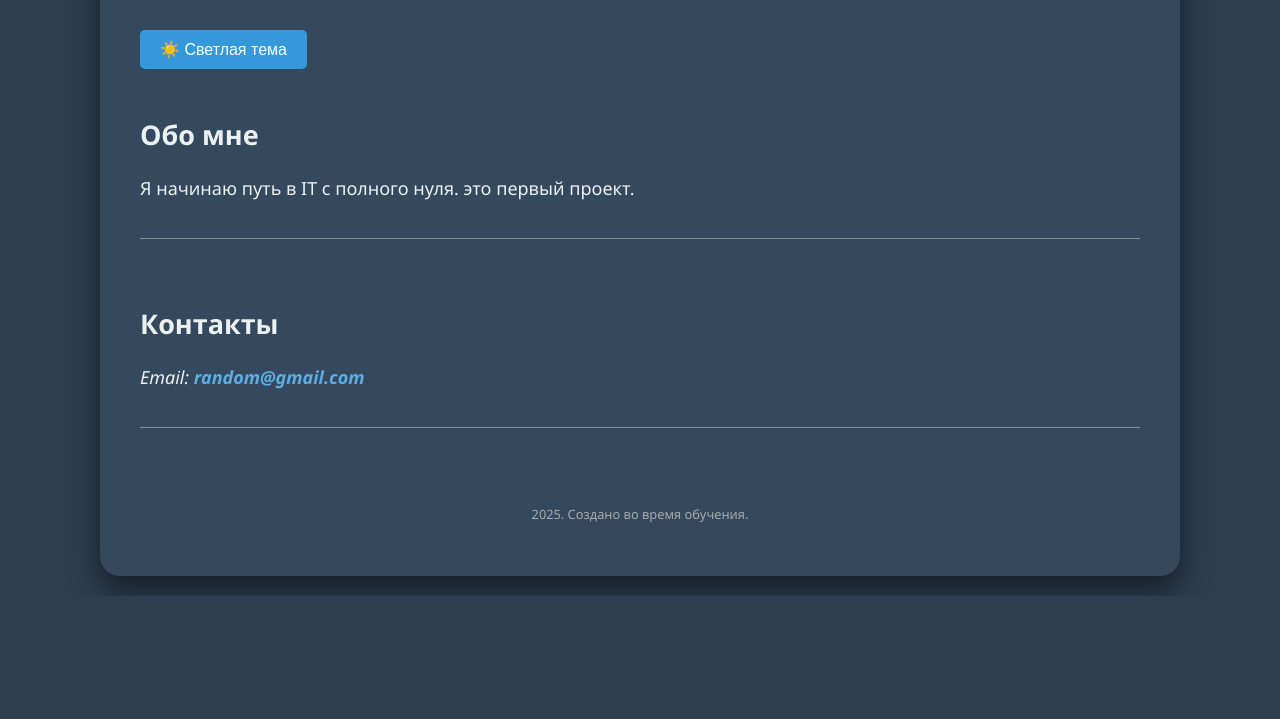
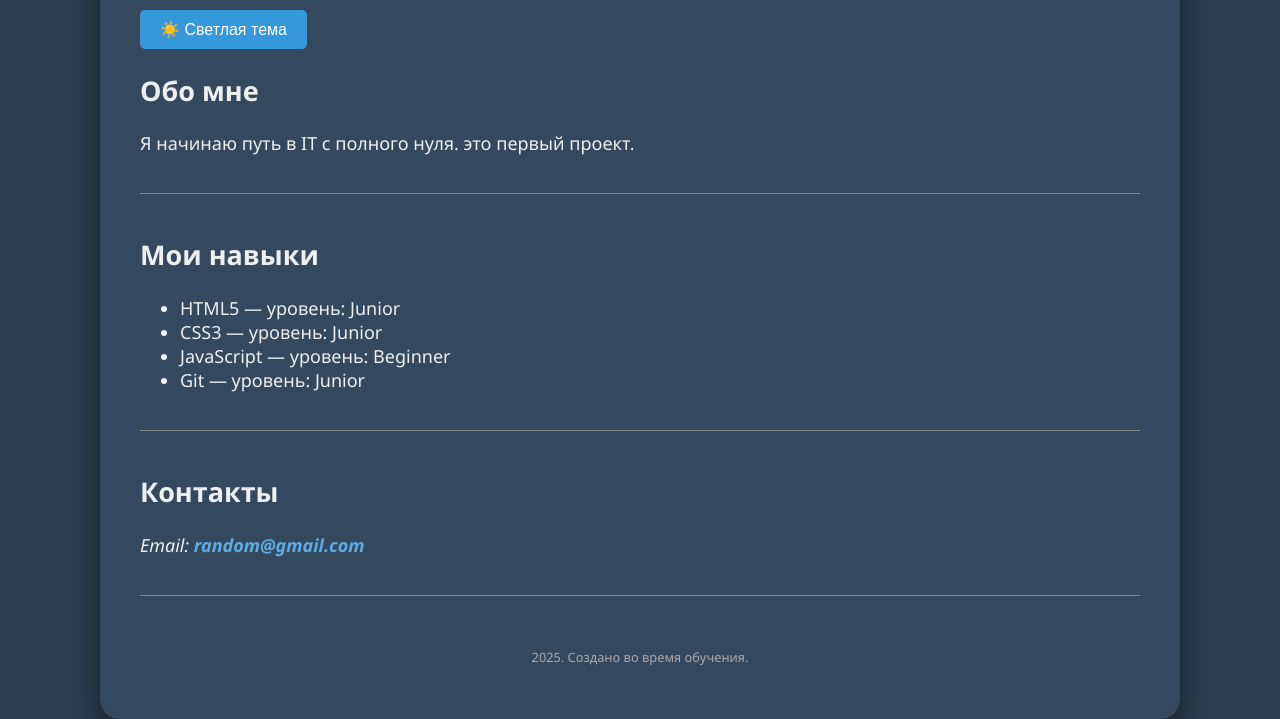
Before and after one commit to OleksandraKaznodiy/frontent-start-git-demo, a plain HTML site: page index.html in a window 1280 px wide. Both pictures are taken after a click on the button "🌙 Темная тема". Shown: the part 204-923 px from the top of the page. Before the commit the page ends 800 px from the top, so only its background shows below. Drawn offline with Linux system fonts and the light colour scheme.

Commit message:
added dynamic skills list

```diff
--- a/index.html
+++ b/index.html
@@ -22,6 +22,10 @@
                 <p>Я начинаю путь в IT с полного нуля. это первый проект.</p>
             </article>
         </section>
+        <section>
+    <h2>Мои навыки</h2>
+    <ul id="skills-list"></ul>
+</section>
 
         <!-- Секция контактов -->
         <section>
--- a/script.js
+++ b/script.js
@@ -19,4 +19,19 @@ button.addEventListener('click', () => {
     } else {
         button.textContent = '🌙 Темная тема';
     }
+    const skills = [
+    { name: 'HTML5', level: 'Junior' },
+    { name: 'CSS3', level: 'Junior' },
+    { name: 'JavaScript', level: 'Beginner' },
+    { name: 'Git', level: 'Junior' }
+];
+const skillsList = document.getElementById('skills-list');
+function renderSkills() {
+    skills.forEach(skill => {
+        const li = document.createElement('li');
+        li.textContent = skill.name + ' — уровень: ' + skill.level;
+        skillsList.appendChild(li);
+    });
+}
+renderSkills();
 });
```
